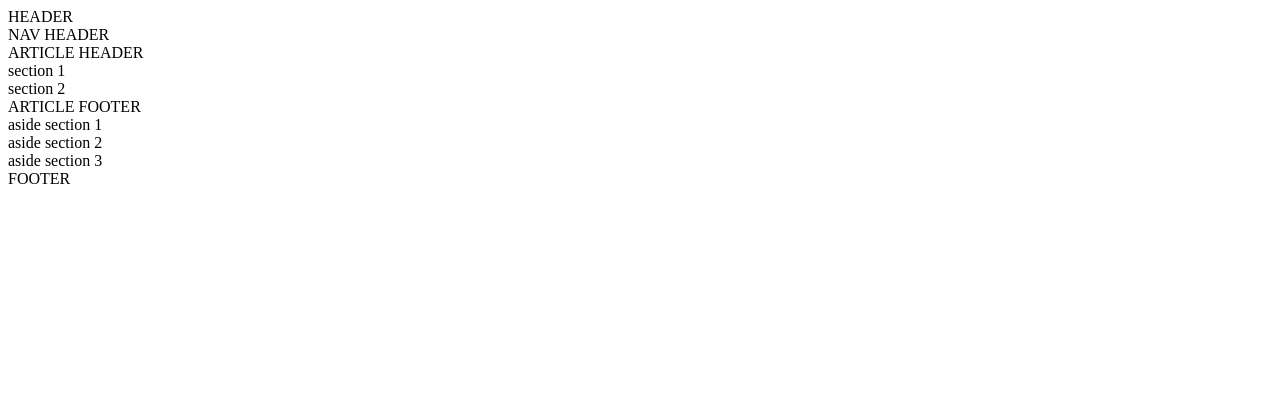
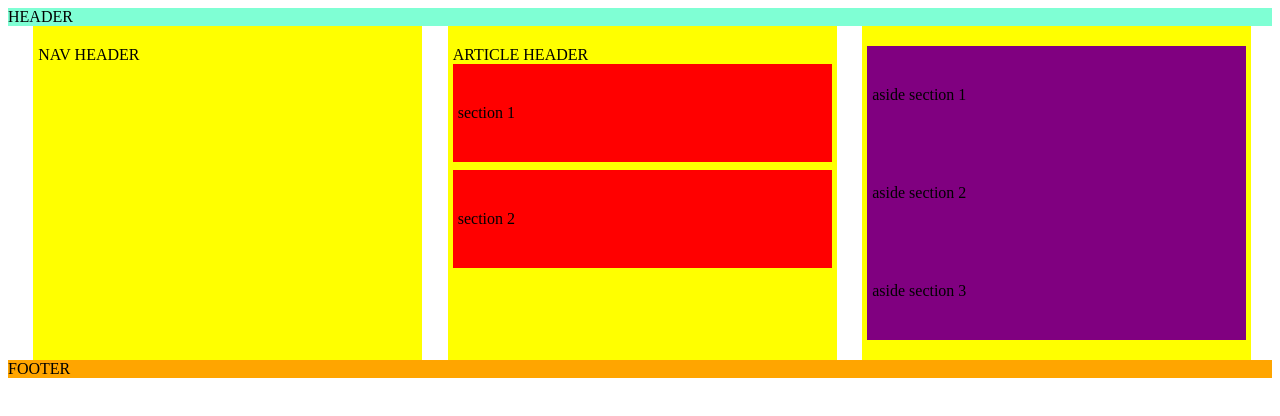
Before and after one commit to kudos14/assignment1, a plain HTML site: page index.html in a window 1280 px wide. Drawn offline with Linux system fonts and the light colour scheme.

Commit message:
Add files via upload

```diff
--- /dev/null
+++ b/css.css
@@ -0,0 +1,25 @@
+.container{
+    display:flex;
+
+}
+nav, article, aside{
+    width: 30%;
+    background-color: yellow;
+    padding:20px 5px;
+    margin-left:2%;
+}
+header{
+    background-color: aquamarine;
+}
+footer{
+    background-color: orange;
+}
+section.asidesec{
+    background-color: purple;
+    padding: 40px 5px;
+}
+section.articlesec{
+    background-color: red;
+    padding: 40px 5px;
+    margin-bottom:2%;
+}
--- a/index.html
+++ b/index.html
@@ -1,4 +1,5 @@
 <!DOCTYPE html>
+<link rel="stylesheet" href="css.css">
 <html>
     <head>
         <title> Assignment Week 1 </title>
@@ -6,20 +7,21 @@
 
     <body>
         <header> HEADER </header>
+            <div class="container">
                 <nav>
-                <header> NAV HEADER </header>
+                    <div class="header"> NAV HEADER </div>
                 </nav>
                 <article>
-                <header> ARTICLE HEADER </header>
-                <section> section 1 </section>
-                <section> section 2 </section>
-                <footer> ARTICLE FOOTER </footer>
+                    <div class="header"> ARTICLE HEADER </div>
+                    <section class="articlesec"> section 1 </section>
+                    <section class="articlesec"> section 2 </section>
                 </article>
                 <aside>
-                <section> aside section 1 </section>
-                <section> aside section 2</section>
-                <section> aside section 3</section>
+                    <section class="asidesec"> aside section 1 </section>
+                    <section class="asidesec"> aside section 2</section>
+                    <section class="asidesec"> aside section 3</section>
                 </aside>
+            </div>
         <footer> FOOTER </footer>
     </body>
 </html>
```
Lines whose indentation alone changed are shown as unchanged.
